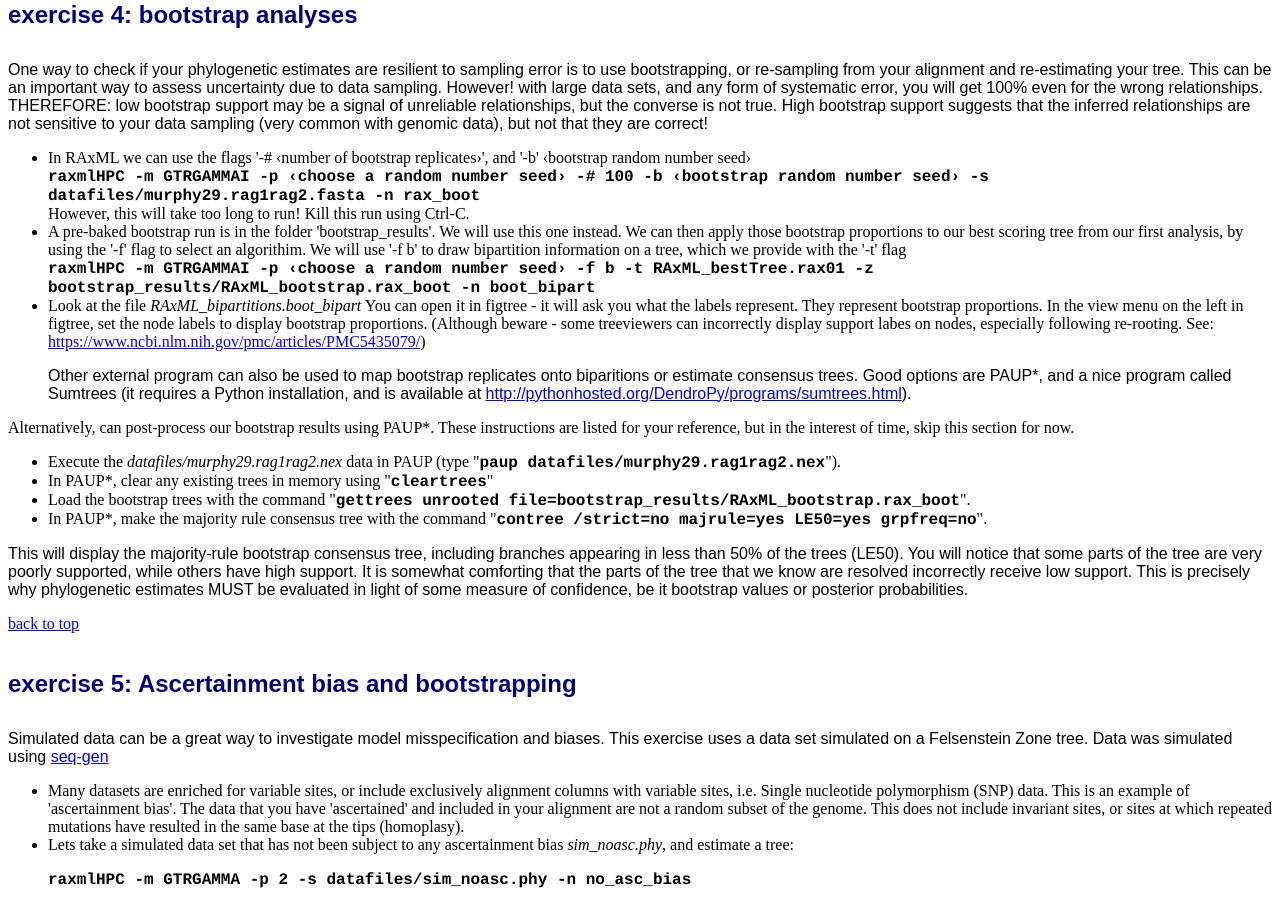
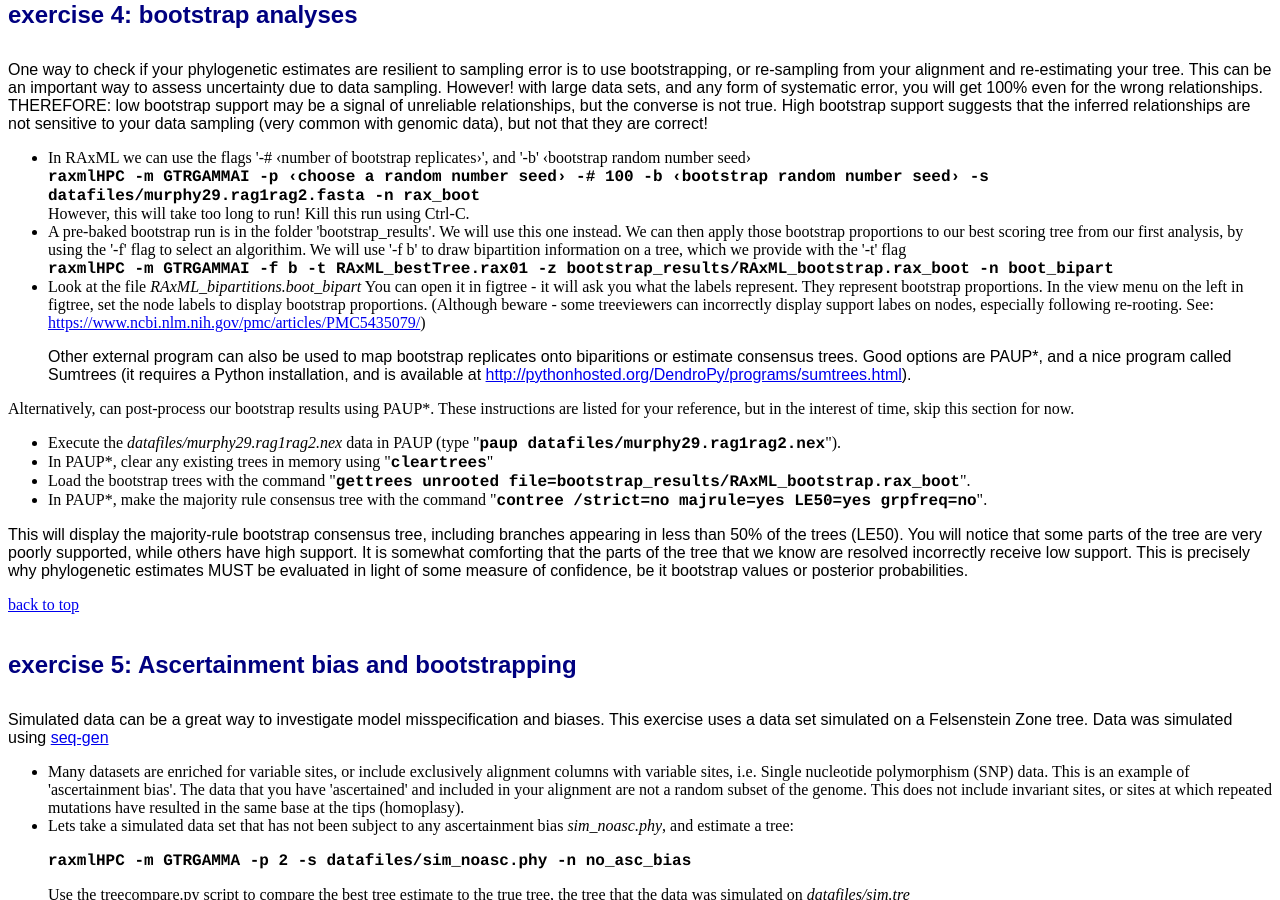
Before and after one commit to McTavishLab/mctavishlab.github.io, a Jekyll site: the page MLsearchLab.html, which Jekyll copies as it is, in a window 1280 px wide and 900 px high, scrolled down 5419 px. Built offline with Jekyll 4.4.1, drawn with Linux system fonts in a browser that asks for light colours.

Commit message:
full path

```diff
--- a/MLsearchLab.html
+++ b/MLsearchLab.html
@@ -368,7 +368,7 @@ However, this will take too long to run! Kill this run using Ctrl-C.
 
 </li><li>A pre-baked bootstrap run is in the folder 'bootstrap_results'. We will use this one instead.
 We can then apply those bootstrap proportions to our best scoring tree from our first analysis, by using the '-f' flag to select an algorithim. We will use '-f b' to draw bipartition information on a tree, which we provide with the '-t' flag <br>
-<span class="command"> raxmlHPC -m GTRGAMMAI -p ‹choose a random number seed› -f b -t RAxML_bestTree.rax01 -z bootstrap_results/RAxML_bootstrap.rax_boot -n boot_bipart</span>
+<span class="command"> raxmlHPC -m GTRGAMMAI -f b -t RAxML_bestTree.rax01 -z bootstrap_results/RAxML_bootstrap.rax_boot -n boot_bipart</span>
 
 </li><li>Look at the file <span class="file">RAxML_bipartitions.boot_bipart</span>
 You can open it in figtree - it will ask you what the labels represent. They represent bootstrap proportions. In the view menu on the left in figtree, set the node labels to display bootstrap proportions. (Although beware - some treeviewers can incorrectly display support labes on nodes, especially following re-rooting. See: <a href="https://www.ncbi.nlm.nih.gov/pmc/articles/PMC5435079/" target="_new">https://www.ncbi.nlm.nih.gov/pmc/articles/PMC5435079/</a>)
```
Also changed, not shown: 1 other file.
